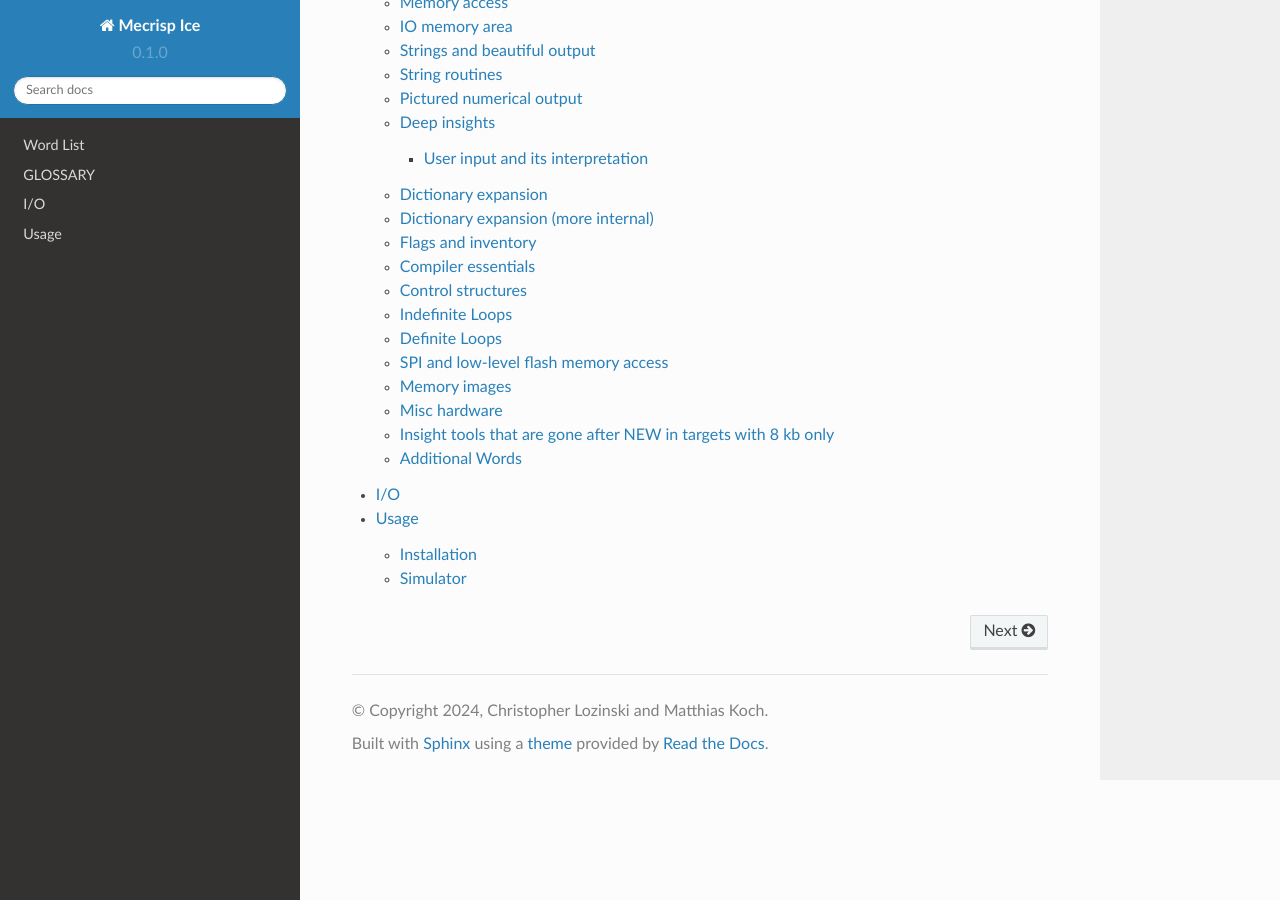
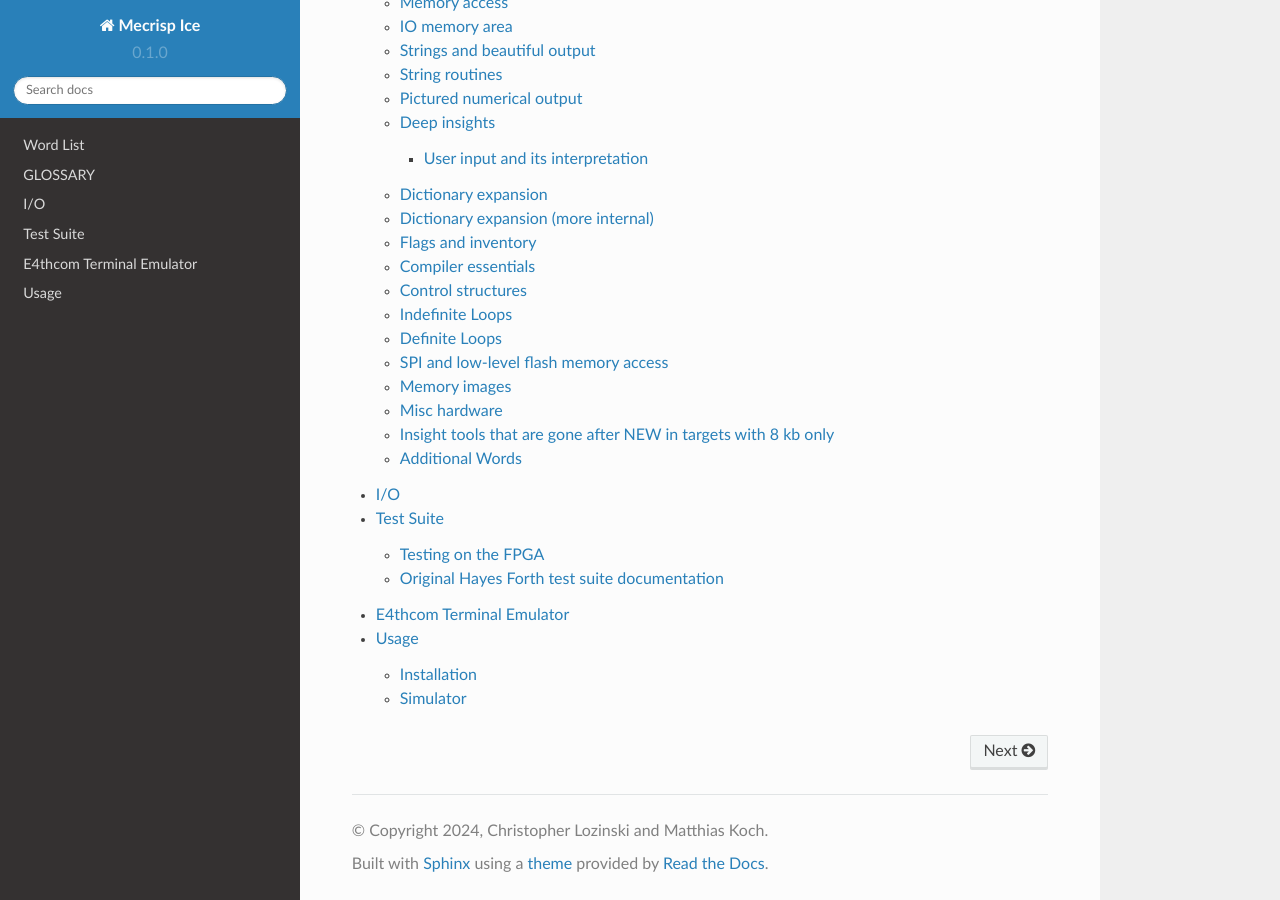
Before and after one commit to PythonLinks/Mecrisp-Ice, a Sphinx documentation site: the page built from docs/source/index.rst, in a window 1280 px wide and 900 px high, scrolled down 1477 px. Built offline with Sphinx 7.4.7 and the Read the Docs theme 2.0.0, drawn with Linux system fonts in a browser that asks for light colours.

Commit message:
Added test-suite and e4thcom to the index.

```diff
--- a/docs/source/index.rst
+++ b/docs/source/index.rst
@@ -57,4 +57,6 @@ Contents
    api
    glossary
    io
+   test-suite
+   e4thcom
    usage
```
